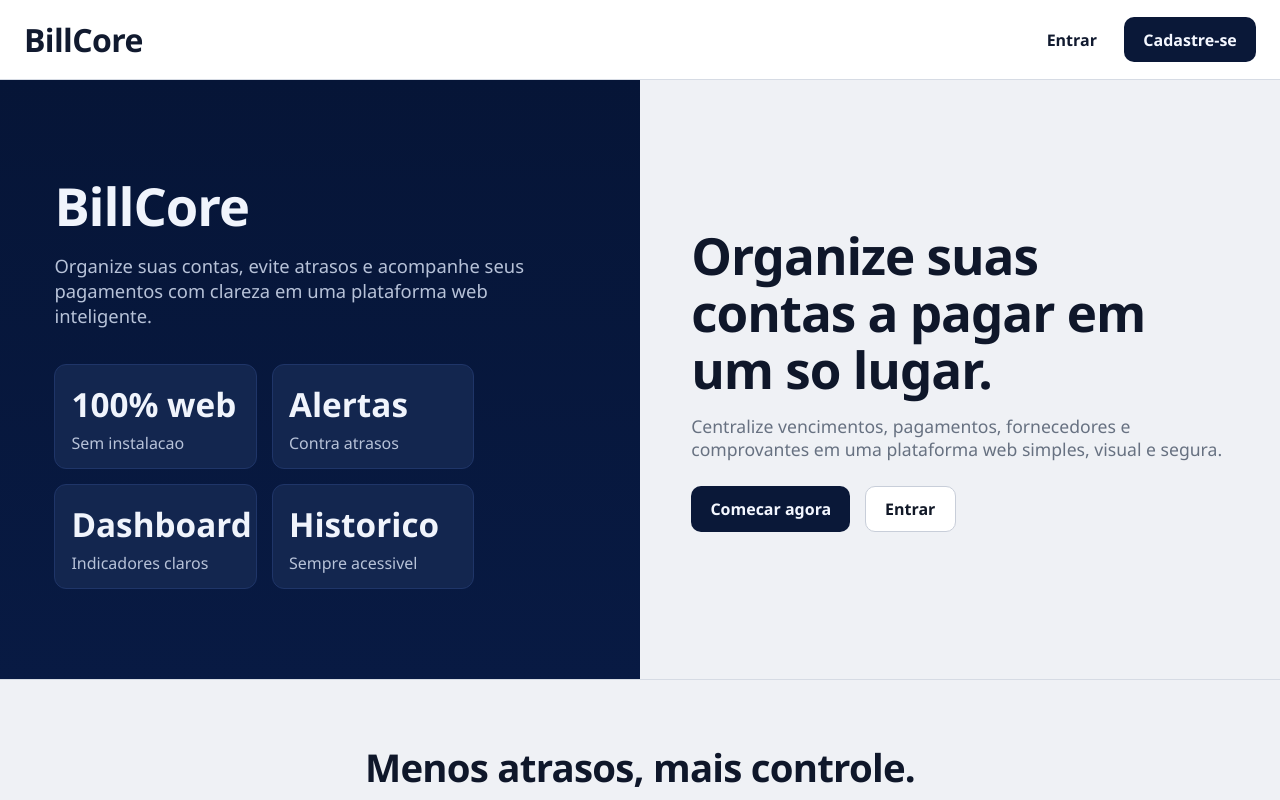
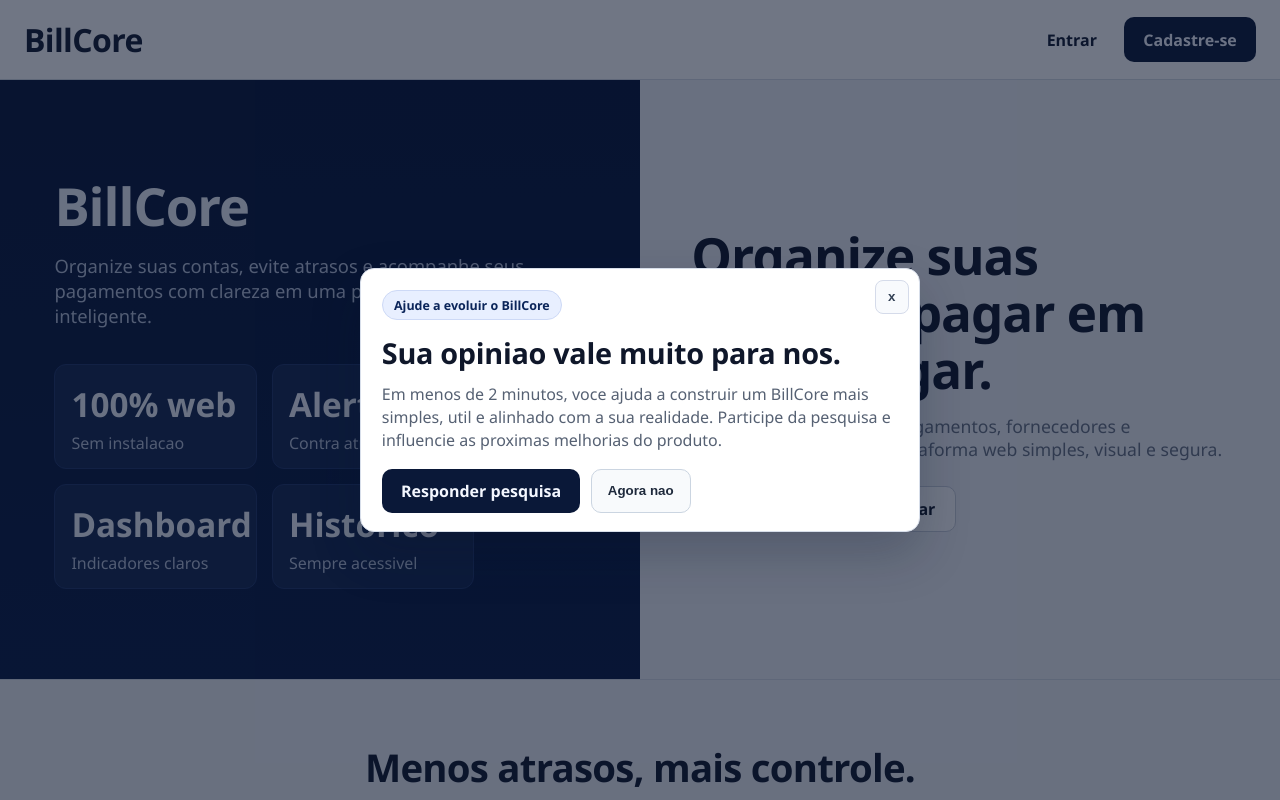
Before and after one commit to Lpaifer/Billcore_frontend, a React (Vite) app: page / in a window 1280 px wide. Shown: the top 800 px of the page. Built offline with nearby package versions, Linux system fonts and the light colour scheme.

Commit message:
botão do forms na landing page

```diff
--- a/src/pages/LandingPage.tsx
+++ b/src/pages/LandingPage.tsx
@@ -1,3 +1,4 @@
+import { useEffect, useState } from "react";
 import { Link } from "react-router-dom";
 
 type Feature = {
@@ -35,8 +36,77 @@ const FEATURES: Feature[] = [
 ];
 
 export function LandingPage() {
+  const [showSurveyPopup, setShowSurveyPopup] = useState(false);
+
+  useEffect(() => {
+    const timer = window.setTimeout(() => {
+      setShowSurveyPopup(true);
+    }, 1800);
+
+    return () => window.clearTimeout(timer);
+  }, []);
+
+  useEffect(() => {
+    if (!showSurveyPopup) {
+      return undefined;
+    }
+
+    const onEsc = (event: KeyboardEvent) => {
+      if (event.key === "Escape") {
+        setShowSurveyPopup(false);
+      }
+    };
+
+    window.addEventListener("keydown", onEsc);
+    return () => window.removeEventListener("keydown", onEsc);
+  }, [showSurveyPopup]);
+
   return (
     <div className="landing-page">
+      {showSurveyPopup && (
+        <div className="landing-popup-overlay" role="presentation">
+          <div
+            className="landing-popup"
+            role="dialog"
+            aria-modal="true"
+            aria-labelledby="survey-popup-title"
+            aria-describedby="survey-popup-description"
+          >
+            <button
+              type="button"
+              className="landing-popup-close"
+              aria-label="Fechar convite de pesquisa"
+              onClick={() => setShowSurveyPopup(false)}
+            >
+              x
+            </button>
+            <span className="landing-popup-badge">Ajude a evoluir o BillCore</span>
+            <h3 id="survey-popup-title">Sua opiniao vale muito para nos.</h3>
+            <p id="survey-popup-description">
+              Em menos de 2 minutos, voce ajuda a construir um BillCore mais simples, util e alinhado
+              com a sua realidade. Participe da pesquisa e influencie as proximas melhorias do produto.
+            </p>
+            <div className="landing-popup-actions">
+              <a
+                href="https://forms.gle/fnpkBWeyYZDD36CE9"
+                target="_blank"
+                rel="noopener noreferrer"
+                className="landing-primary-button"
+              >
+                Responder pesquisa
+              </a>
+              <button
+                type="button"
+                className="landing-popup-secondary"
+                onClick={() => setShowSurveyPopup(false)}
+              >
+                Agora nao
+              </button>
+            </div>
+          </div>
+        </div>
+      )}
+
       <header className="landing-header">
         <div className="landing-brand">BillCore</div>
         <div className="landing-header-actions">
--- a/src/style.css
+++ b/src/style.css
@@ -34,6 +34,82 @@ body {
 .landing-page {
   background: #eff1f5;
   color: #0f172a;
+}
+
+.landing-popup-overlay {
+  position: fixed;
+  inset: 0;
+  background: rgba(9, 20, 43, 0.58);
+  display: grid;
+  place-items: center;
+  padding: 1rem;
+  z-index: 40;
+}
+
+.landing-popup {
+  width: min(560px, 100%);
+  background: #ffffff;
+  border-radius: 14px;
+  border: 1px solid #d7deea;
+  box-shadow: 0 22px 50px rgba(8, 20, 45, 0.24);
+  padding: 1.3rem 1.3rem 1.1rem;
+  position: relative;
+}
+
+.landing-popup-close {
+  position: absolute;
+  top: 0.65rem;
+  right: 0.65rem;
+  width: 34px;
+  height: 34px;
+  border-radius: 8px;
+  border: 1px solid #d5dbea;
+  background: #f8fafd;
+  color: #334155;
+  font-weight: 700;
+  cursor: pointer;
+}
+
+.landing-popup-badge {
+  display: inline-flex;
+  align-items: center;
+  border-radius: 999px;
+  background: #e8efff;
+  color: #0b255a;
+  border: 1px solid #cdd9f6;
+  padding: 0.34rem 0.7rem;
+  font-size: 0.78rem;
+  font-weight: 600;
+}
+
+.landing-popup h3 {
+  margin: 0.8rem 0 0;
+  font-size: clamp(1.35rem, 3.8vw, 1.8rem);
+  letter-spacing: -0.01em;
+}
+
+.landing-popup p {
+  margin: 0.7rem 0 0;
+  color: #566173;
+  line-height: 1.45;
+}
+
+.landing-popup-actions {
+  margin-top: 1rem;
+  display: flex;
+  flex-wrap: wrap;
+  gap: 0.65rem;
+}
+
+.landing-popup-secondary {
+  height: 44px;
+  border-radius: 10px;
+  border: 1px solid #cbd5e1;
+  background: #f8fafc;
+  color: #1e293b;
+  padding: 0 1rem;
+  font-weight: 700;
+  cursor: pointer;
 }
 
 .landing-header {
@@ -1205,6 +1281,19 @@ body {
 }
 
 @media (max-width: 960px) {
+  .landing-popup {
+    padding: 1rem;
+  }
+
+  .landing-popup-actions {
+    flex-direction: column;
+  }
+
+  .landing-popup-actions .landing-primary-button,
+  .landing-popup-secondary {
+    width: 100%;
+  }
+
   .landing-hero {
     grid-template-columns: 1fr;
   }
```
